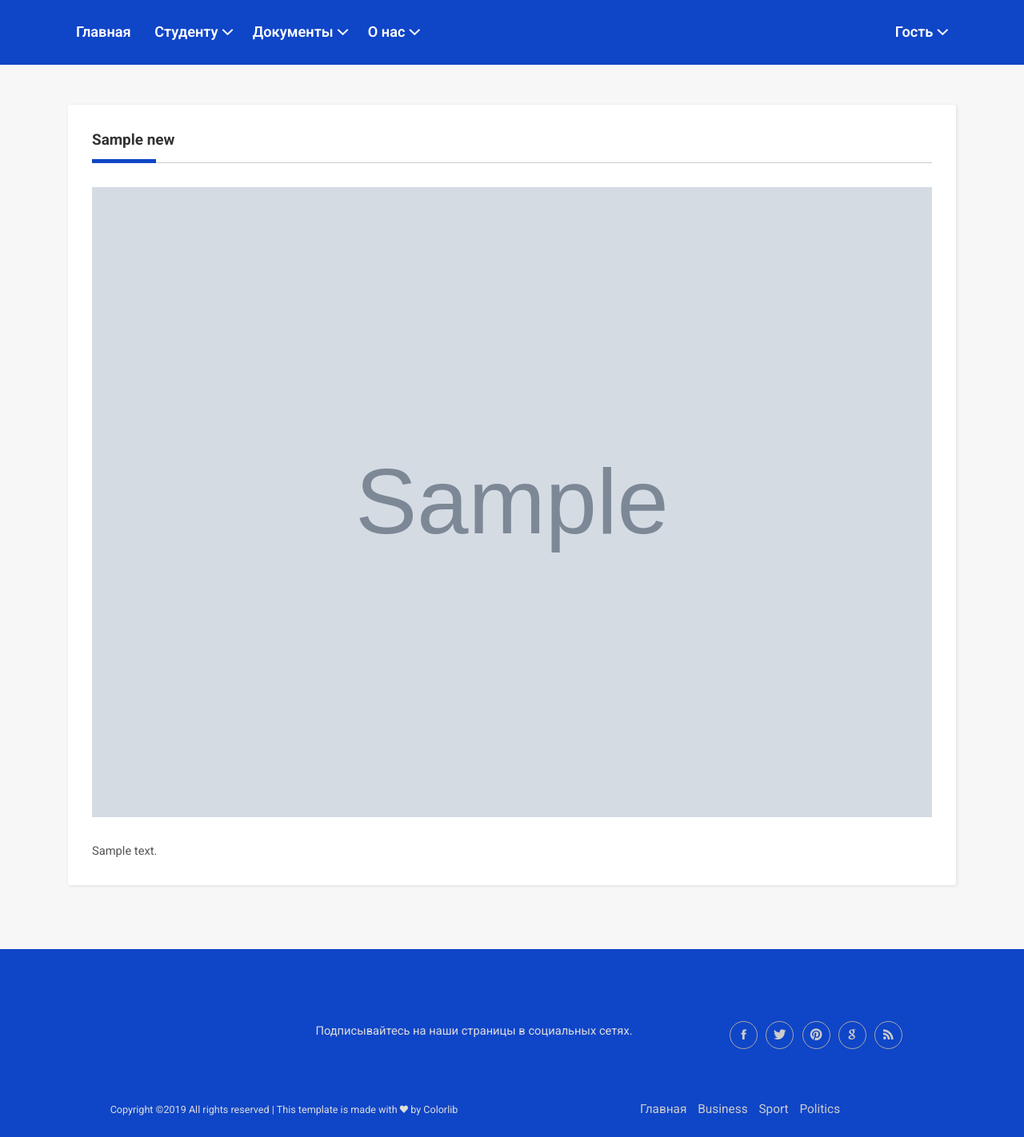
After one commit to TheNooBest/miet_union, a Django app: page /news/1 in a window 1280 px wide. The commit adds this page. Shown: the whole page at 80% size. Run offline with Django 3.2, Linux system fonts and the light colour scheme; tables that the repository leaves empty hold one stand-in row (values such as "Sample post"); grey boxes marked "Sample" are stand-in pictures; some libraries are stand-ins or nearby versions; some web fonts are replaced.

Commit message:
Newspage1

```diff
--- a/miet_union/static/common/styles.css
+++ b/miet_union/static/common/styles.css
@@ -86,6 +86,7 @@ i{ display: inline-block; }
 ::-ms-input-placeholder { color: #ccc; }
 
 
+
 /* RESPONSIVE */
 
 @media only screen and (max-width: 767px) {
@@ -684,7 +685,7 @@ form textarea{ min-height: 120px; max-height: 120px; padding: 10px 15px; }
 
 .sided-250x{ position: relative; }
 .sided-250x .s-left{ position: absolute; top: 0; bottom: 0; left: 0; width: 250px; overflow: hidden; }
-.sided-250x .s-left img{ position: absolute; top: 50%; left: 50%; width: 100%; height: auto
+.sided-250x .s-left img{ position: absolute; top: 50%; left: 50%; width: 100%; height: auto;
 	-webkit-transform: translate(-50%, -50%); transform: translate(-50%, -50%); }
 .sided-250x .s-right{ margin-left: 250px; }
 
--- a/miet_union/templates/miet_union/base.html
+++ b/miet_union/templates/miet_union/base.html
@@ -88,7 +88,7 @@
             {% comment %} Лого профкома {% endcomment %}
           </div><!-- col-sm-3 -->
           <div class="col-sm-5">
-            <p class="mtb-10">Подписывайтесь на наши старницы в социальных сетях.</p>
+            <p class="mtb-10">Подписывайтесь на наши страницы в социальных сетях.</p>
           </div><!-- col-sm-3 -->
           <div class="col-sm-4">
             <ul class="mtb-10 font-12 list-radial-35 list-li-mlr-3">
--- a/miet_union/templates/miet_union/home.html
+++ b/miet_union/templates/miet_union/home.html
@@ -36,11 +36,11 @@
               <img src="/media/{{ news.image }}" alt="">
             </div><!-- left-area -->
             <div class="s-right ptb-50 p-sm-20 pb-sm-5 plr-30 plr-xs-0">
-              <h4><a href="#">{{ news.title|safe }}</a></h4>
+              <h4><a href="{% url 'news_page' pk=news.pk %}">{{ news.title|safe }}</a></h4>
                 <p>{{ news.main_text|safe }}</p>
               <ul class="mtb-10 list-li-mr-20 color-lite-black">
-                <li><i class="mr-5 font-12 ion-clock"></i>Jan 25, 2018</li>
-                <li><i class="mr-5 font-12 ion-android-person"></i>John Dowson</li>
+                <li><i class="mr-5 font-12 ion-clock"></i>{{ news.created }}</li>
+                <li><i class="mr-5 font-12 ion-android-person"></i>Admin</li>
                 <li><i class="mr-5 font-12 ion-ios-chatbubble-outline"></i>15</li>
                 <li><i class="mr-5 font-12 ion-eye"></i>105</li>
               </ul>
--- /dev/null
+++ b/miet_union/templates/miet_union/news_page.html
@@ -0,0 +1,25 @@
+{% extends "miet_union/base.html" %}
+{% load static %}
+{% load django_bootstrap_breadcrumbs %}
+{% block title %} Новость {% endblock %}
+
+{% block content %}
+<section class="">
+  <div class="container">
+    <div class="row">
+
+      <div class="col-lg-12 col-lg-6">
+        <div class="mb-30 p-30 ptb-sm-25 plr-sm-50 card-view">
+          <h4 class="p-title"><b>{{ news.title }}</b></h4>
+                <img src="/media/{{ news.image }}"  alt="">
+          {% comment %} need to refactor {% endcomment %}
+          <h3 class="mt-30"></h3>
+          <p>{{ news.main_text| safe }}</p>
+        </div><!-- bg-white -->
+        </div>
+
+
+      </div><!-- row -->
+    </div><!-- container -->
+</section>
+{% endblock %}
--- a/miet_union/templates/miet_union/ourteam.html
+++ b/miet_union/templates/miet_union/ourteam.html
@@ -12,12 +12,8 @@
       <div class="col-md-12 col-lg-6">
         <div class="mb-30 p-30 ptb-sm-25 plr-sm-15 card-view">
           <h4 class="p-title"><b>{{ worker.last_name }} {{ worker.first_name }} {{ worker.middle_name }}</b></h4>
-<<<<<<< HEAD
           <img src="/media/{{ worker.photo }}" alt="">
-=======
           {% comment %} need to refactor {% endcomment %}
-          <img src="/media/{{ worker.photo }}" alt="">
->>>>>>> f955117249fd1d0bd92e3b8b90eb6048206efbeb
           <h3 class="mt-30"></h3>
           <p>{{ worker.last_name }} {{ worker.first_name }} - {{ worker.position }}</p>
         </div><!-- bg-white -->
--- a/miet_union/urls.py
+++ b/miet_union/urls.py
@@ -18,7 +18,8 @@ from .views import (
     useful_links,
     login_view,
     logout_view,
-    my_account
+    my_account,
+    news_page
 )
 
 urlpatterns = [
@@ -40,6 +41,7 @@ urlpatterns = [
     path('logout', logout_view, name='logout'),
     path('my_account', my_account, name='my_account'),
     path('summernote/', include('django_summernote.urls')),
+    path('news/<int:pk>', news_page, name='news_page'),
 ]
 
 if settings.DEBUG:
--- a/miet_union/views.py
+++ b/miet_union/views.py
@@ -5,7 +5,7 @@ from django.shortcuts import render, redirect
 from .forms import UserLoginForm
 from news.models import News
 from ourteam.models import Worker
-
+from django.shortcuts import render, get_object_or_404
 
 def home(request):
     news = News.objects.all()
@@ -85,3 +85,7 @@ def login_view(request):
 def logout_view(request):
     logout(request)
     return redirect('home')
+
+def news_page(request, pk):
+    news = get_object_or_404(News, pk=pk)
+    return render(request, 'miet_union/news_page.html', {'news': news})
--- a/news/models.py
+++ b/news/models.py
@@ -9,6 +9,7 @@ class News(models.Model):
         upload_to="news/images", verbose_name='Изображение')
     created = models.DateField(default=timezone.now, verbose_name='Дата создания')
 
+
     def __str__(self):
         return self.title
 
```
